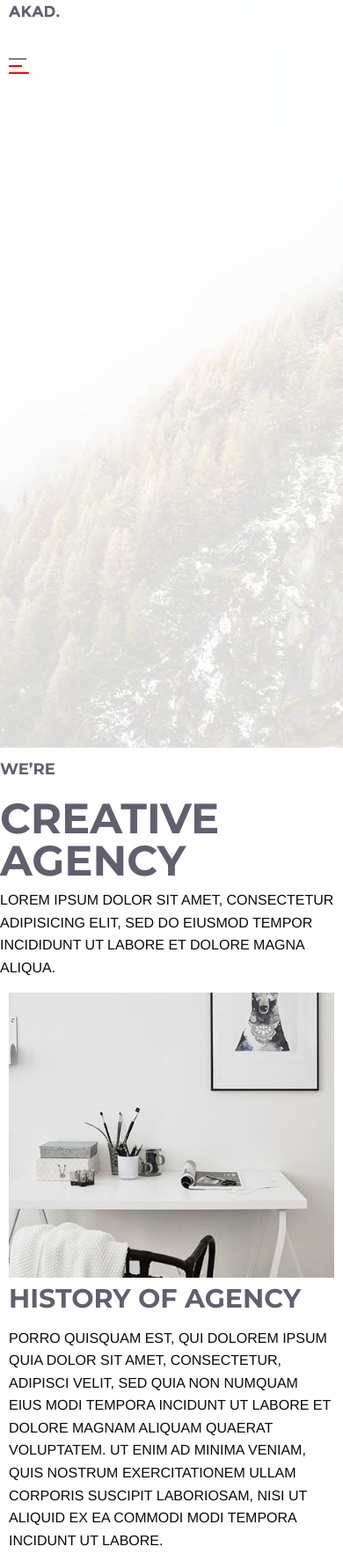
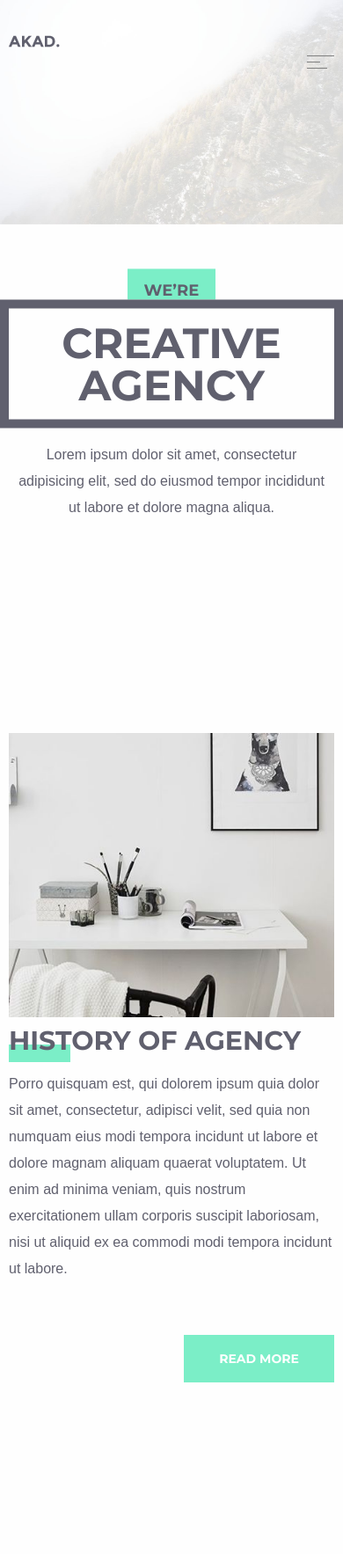
Before and after one commit to DevTarakanova/DevTarakanova.github.io, a plain HTML site: page project-1/index.html in a window 390 px wide. Shown: the top 1766 px of the page at 88% size. Drawn offline with nearby package versions, Linux system fonts and the light colour scheme.

Commit message:
Added header

```diff
--- /dev/null
+++ b/project-1/css/inc/default_style.scss
@@ -0,0 +1,127 @@
+
+@import url('https://fonts.googleapis.com/css?family=Montserrat:400,700|Open+Sans');
+
+
+
+body {
+  margin: 0;
+  padding: 0;
+}
+
+img {
+  max-width: 100% !important;
+}
+
+h1{
+  font-family: Montserrat, sans-serif;
+  color: $dark-gray_color;
+  text-transform: uppercase;
+  font-size: 48px;
+  font-weight: 700;
+  line-height: 48px;
+}
+
+h2{
+  font-family: Montserrat, sans-serif;
+  color: $dark-gray_color;
+  text-transform: uppercase;
+  font-size: 30px;
+  font-weight: 700;
+  line-height: 48px;
+
+
+}
+
+h3{
+  font-family: Montserrat, sans-serif;
+  color: $dark-gray_color;
+  text-transform: uppercase;
+  font-size: 18px;
+  font-weight: 700;
+  line-height: 48px;
+}
+
+h4{
+
+  font-family: Montserrat ,  sans-serif;
+  color:  white;
+  text-transform: uppercase;
+  font-size: 30px;
+  font-weight: 700;
+  line-height: 48px;
+}
+
+h5{
+  font-family: Montserrat,  sans-serif;
+  color:$dark-gray_color;
+  text-transform: uppercase;
+  font-size: 24px;
+  font-weight: 700;
+  line-height: 36px;
+}
+
+h6{}
+
+
+p{
+  font-family: OpenSans, sans-serif;
+  padding-top: 10px;
+  color: $dark-gray_color;
+  line-height: 30px!important;
+}
+
+a{
+  font-family: Montserrat, sans-serif;
+  text-transform: uppercase;
+}
+li{
+  text-transform: uppercase;
+}
+
+.button-green{
+  float: right;
+  margin: 60px 0;
+  background: $green_color;
+  padding: 20px 40px;
+  color: white;
+  font-size: 14px;
+  font-weight: 700;
+  text-align: center;
+}
+
+
+
+
+
+
+
+
+
+
+
+
+
+
+
+.head-text{
+  text-align: center;
+}
+
+
+
+//GREEN LINE
+
+.green-line{
+  position: relative;
+  z-index: 3;
+
+  &:before{
+    content: ' ';
+    position: absolute;
+    width: 70px;
+    height: 20px;
+    background: $green_color;
+    bottom: 0;
+    z-index: -1 ;
+  }
+}
--- a/project-1/css/inc/reset.scss
+++ b/project-1/css/inc/reset.scss
@@ -1,73 +1,48 @@
+/* http://meyerweb.com/eric/tools/css/reset/
+   v2.0 | 20110126
+   License: none (public domain)
+*/
 
-@import url('https://fonts.googleapis.com/css?family=Montserrat:400,700|Open+Sans');
-
-
-
-body {
+html, body, div, span, applet, object, iframe,
+h1, h2, h3, h4, h5, h6, p, blockquote, pre,
+a, abbr, acronym, address, big, cite, code,
+del, dfn, em, img, ins, kbd, q, s, samp,
+small, strike, strong, sub, sup, tt, var,
+b, u, i, center,
+dl, dt, dd, ol, ul, li,
+fieldset, form, label, legend,
+table, caption, tbody, tfoot, thead, tr, th, td,
+article, aside, canvas, details, embed,
+figure, figcaption, footer, header, hgroup,
+menu, nav, output, ruby, section, summary,
+time, mark, audio, video {
   margin: 0;
   padding: 0;
+  border: 0;
+  font-size: 100%;
+  font: inherit;
+  vertical-align: baseline;
 }
-
-img {
-  max-width: 100% !important;
+/* HTML5 display-role reset for older browsers */
+article, aside, details, figcaption, figure,
+footer, header, hgroup, menu, nav, section {
+  display: block;
 }
-
-h1{
-  font-family: Montserrat, sans-serif;
-  color: $dark-gray_color;
-  text-transform: uppercase;
-  font-size: 48px;
-  font-weight: 700;
-  line-height: 48px;
+body {
+  line-height: 1;
 }
-
-h2{
-  font-family: Montserrat, sans-serif;
-  color: $dark-gray_color;
-  text-transform: uppercase;
-  font-size: 30px;
-  font-weight: 700;
-  line-height: 48px;
+ol, ul {
+  list-style: none;
 }
-
-h3{
-  font-family: Montserrat, sans-serif;
-  color: $dark-gray_color;
-  text-transform: uppercase;
-  font-size: 18px;
-  font-weight: 700;
-  line-height: 48px;
+blockquote, q {
+  quotes: none;
 }
-
-h4{
-
-  font-family: Montserrat ,  sans-serif;
-  color:  white;
-  text-transform: uppercase;
-  font-size: 30px;
-  font-weight: 700;
-  line-height: 48px;
+blockquote:before, blockquote:after,
+q:before, q:after {
+  content: '';
+  content: none;
 }
-
-h5{
-  font-family: Montserrat,  sans-serif;
-  color:  $dark-gray_color;
-  text-transform: uppercase;
-  font-size: 24px;
-  font-weight: 700;
-  line-height: 36px;
+table {
+  border-collapse: collapse;
+  border-spacing: 0;
 }
-
-h6{}
-
-
-p{
-  text-transform: uppercase;
-}
-
-a{
-  text-transform: uppercase;
-}
-li{
-  text-transform: uppercase;
-}
--- a/project-1/css/media-screen.scss
+++ b/project-1/css/media-screen.scss
@@ -1,6 +1,7 @@
 @import "inc/vars";
 @import "inc/slider";
 @import "inc/reset";
+@import "inc/default_style";
 
 @media only screen and (max-width: 1600px) {
 
--- a/project-1/css/style.scss
+++ b/project-1/css/style.scss
@@ -1,77 +1,127 @@
 @import "inc/vars";
 @import "inc/slider";
 @import "inc/reset";
+@import "inc/default_style";
 
-//*Header*//
-header {
-  background-image: url("/images/hero_bg.jpg");
+body {
+  background-image: url("../images/hero_bg.jpg");
   background-repeat: no-repeat;
-  background-size: cover;
-  background-position: center;
+  background-size: contain;
   width: 100%;
   height: 850px;
+
+}
+
+////////////////////////////////////
+//HEADER//
+///////////////////////////////////
+
+.header {
+  .head-top {
+    max-width: 1150px;
+    padding-top: 40px;
+  }
 }
 
 
-////////////
-//*Menu*//
-////////////
+//MENU
 
-.menu-icon{
-  margin-top: 40px;
-  .top-line{
-    border-top: 4px solid gray;
-    padding:  0  0 6px;
-    width: 20px;
+.gamburger {
+  float: right;
+  .top-line {
+    border-bottom: 1px solid gray;
+    padding: 3px;
+    width: 31px;
   }
-  .center-line{
-    border-top: 2px solid red;
-    padding-bottom: 6px;
+  .center-line {
+    border-bottom: 1px solid gray;
+    padding: 3px;
     width: 15px;
 
   }
-  .bottom-line{
-    border-top: 2px solid red;
-    padding:  6px;
+  .bottom-line {
+    border-bottom: 1px solid gray;
+    padding: 3px;
     width: 23px;
   }
 }
 
-.main-menu{
+.main-menu {
   display: none;
+}
+
+
+
+//HERO SECTION
+
+.hero {
+  .hero-content {
+    position: relative;
+    height: 755px;
+    max-width: 560px;
+    .hero-text {
+      position: absolute;
+      top: 50%;
+      left: 50%;
+      transform: translate(-50%, -50%);
+      min-width: 100%;
+      min-height: 30%;
+      object-fit: none;
+      h3, h1, p {
+        text-align: center;
+      }
+      h1 {
+        border: 10px solid $dark-gray_color;
+        padding: 15px;
+      }
+      h3 {
+        margin: 0 auto;
+        background: $green_color;
+        width: 100px;
+        height: 35px;
+      }
+      p {
+        font-size: 16px;
+        line-height: 25px;
+        padding: 15px;
+      }
+    }
+  }
+
+}
+
+//WRAPPER_POST
+
+.wrapper-post {
+  .post-left {
+  }
+  .post-right {
+
+  }
 }
 
 
 
 
 
+///////////////////////////////////////
+//*Main*//
+///////////////////////////////////////
+
+.main{
+  padding-top: 150px;
+
+}
 
 
+.block-options{
+  .option-content{
+    padding-top: 130px;
 
-
-
-
-
-
-
-
-
-
-
-
-
-
-
-
-
-
-
-
-
-
-
-//*Main*//
-main {
+    .options-items{
+      max-width: 250px;
+    }
+  }
 }
 
 //*Footer*//
--- a/project-1/index.html
+++ b/project-1/index.html
@@ -50,15 +50,13 @@
     <!--<link rel="stylesheet" type="text/css" href="css/plugins/slick/slick.css"/>-->
     <!--<link rel="stylesheet" type="text/css" href="css/plugins/slick/slick-theme.css"/>-->
 
-    <!--AOS-->
-    <link href="https://unpkg.com/aos@2.3.1/dist/aos.css" rel="stylesheet">
 </head>
 <body>
 
 
 <!--HEADER-->
 <header class="header">
-    <div class="row">
+    <div class="row head-top">
         <div class="columns large-6">
             <div class="logo">
                 <img src="images/logo.png" alt="">
@@ -66,7 +64,7 @@
         </div>
 
         <div class="columns large-6">
-            <div class="menu-icon">
+            <div class="gamburger">
                 <div class="top-line"></div>
                 <div class="center-line"></div>
                 <div class="bottom-line"></div>
@@ -91,19 +89,18 @@
 
 
 <section class="hero">
+    <div class="row hero-content">
             <div class="hero-text">
                 <h3>we’re</h3>
                 <h1>Creative agency</h1>
-        <p>Lorem ipsum dolor sit amet, consectetur adipisicing elit, sed do eiusmod tempor incididunt ut labore et
+                <p>Lorem ipsum dolor sit amet, consectetur adipisicing elit, sed do eiusmod tempor incididunt ut labore
+                    et
                     dolore magna aliqua.</p>
             </div>
-
+    </div>
 </section>
 
-<!--MAIN-->
-<main class="main">
-
-    <div class="block-post">
+<section class="wrapper-post">
     <div class="row">
         <div class="columns large-6">
             <div class="post-left">
@@ -112,34 +109,35 @@
         </div>
         <div class="columns large-6">
             <div class="post-right">
-                    <h2>HISTORY OF AGENCY</h2>
+                <h2 class="green-line">HISTORY OF AGENCY</h2>
                 <p>Porro quisquam est, qui dolorem ipsum quia dolor sit amet, consectetur,
                     adipisci velit, sed quia non numquam eius modi tempora incidunt ut labore et
                     dolore magnam aliquam quaerat voluptatem. Ut enim ad minima veniam, quis nostrum
                     exercitationem ullam corporis suscipit laboriosam, nisi ut aliquid ex ea commodi
                     modi tempora incidunt ut labore.
                 </p>
-                    <a class="button" href="#">Read more</a>
-                </div>
+                <a class="button-green" href="#">Read more</a>
             </div>
         </div>
     </div>
 
+</section>
 
+<!--MAIN-->
+<main class="main">
     <section class=" block-options">
         <div class="row">
             <div class="head-text">
-                <h2>why choose </h2>
+                <h2 class="green-line">why choose </h2>
                 <p>Lorem ipsum dolor sit amet, consectetur adipisicing elit, sed do
                     eiusmod tempor incididunt ut labore et dolore magna aliqu.</p>
 
             </div>
         </div>
 
-        <div class="row">
+        <div class="row option-content">
             <div class="columns large-6">
                     <div class="options-items">
-                    <div class="options-items_1">
                         <img src="images/option.png" alt="">
                         <h3>unlimited options</h3>
                         <p>Branding
@@ -149,7 +147,7 @@
                         </p>
 
                     </div>
-                    <div class="options-items_2">
+                    <div class="options-items">
                         <img src="images/design.png" alt="">
                         <h3>DESIGN & DEVELOPMENT</h3>
                         <p>
@@ -159,7 +157,7 @@
                             Integrated ad Companies
                         </p>
                     </div>
-                    <div class="options-items_3">
+                    <div class="options-items">
                         <img src="images/e-comerce.png" alt="">
                         <h3>e-commerce</h3>
                         <p>Prototyping
@@ -169,7 +167,7 @@
                         </p>
 
                     </div>
-                    <div class="options-items_4">
+                    <div class="options-items">
                         <img src="images/settings.png" alt="">
                         <h3> CUSTOMIZABLE DESIGN</h3>
                         <p>Information architecture
@@ -178,10 +176,6 @@
                             Integrated ad Companies
                         </p>
                     </div>
-
-
-                </div>
-
             </div>
             <div class="columns large-6"></div>
             <div class="image-options">
@@ -195,7 +189,7 @@
     <section class=" block-portfolio">
         <div class="row">
             <div class="head-text">
-                <h2>our portfolio</h2>
+                <h2 class="green-line">our portfolio</h2>
                 <p>Lorem ipsum dolor sit amet, consectetur adipisicing elit, sed do
                     eiusmod tempor incididunt ut labore et dolore magna aliqu.</p>
 
@@ -311,8 +305,13 @@
 <!--<script type="text/javascript" src="js/plugins/slick/slick.min.js"></script>-->
 
 
-<!--AOS-->
-<script src="https://unpkg.com/aos@2.3.1/dist/aos.js"></script>
+<!--jQuery CDN-->
+
+<script
+        src="https://code.jquery.com/jquery-3.3.1.js"
+        integrity="sha256-2Kok7MbOyxpgUVvAk/HJ2jigOSYS2auK4Pfzbm7uH60="
+        crossorigin="anonymous"></script>
+
 
 <!--- SCRIPTS --->
 <script src="js/global.js"></script>
--- a/project-1/js/global.js
+++ b/project-1/js/global.js
@@ -1,10 +1,10 @@
 
 
-console.log($);
+
 
 (function($){
 
-    AOS.init({ disable: 'mobile' });
+
 
 
 
```
Also changed, not shown: project-1/css/media-screen.css, project-1/css/style.css. Lines whose indentation alone changed are shown as unchanged.
